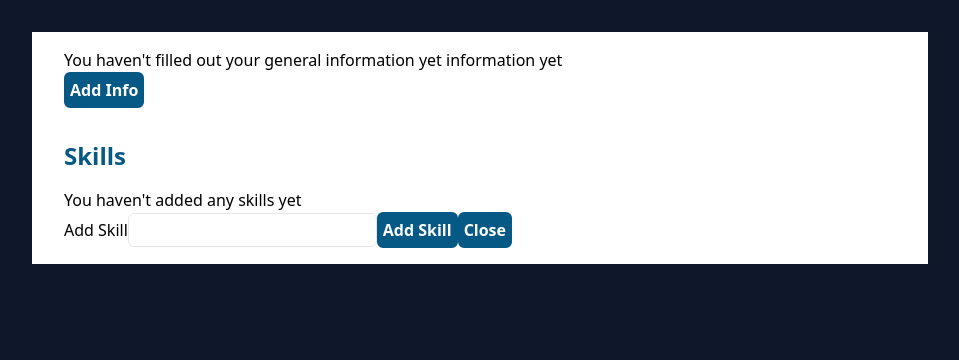
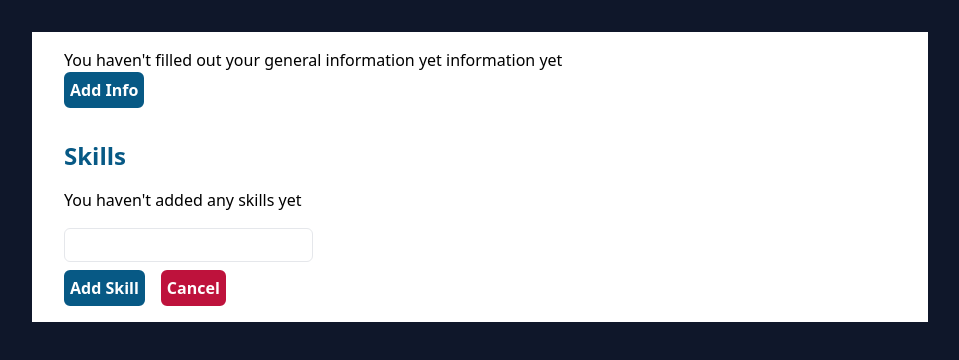
Before and after one commit to JoshDevHub/cv-project, a React (Create React App) app: page / in a window 1280 px wide. Both pictures are taken after a click on the button "Add Skills". Shown: the top 360 px of the page, without its empty margins (160-1119 px from the left). Built offline with nearby package versions, Linux system fonts and the light colour scheme.

Commit message:
feat: style the skills section and form

```diff
--- a/src/components/SkillForm.js
+++ b/src/components/SkillForm.js
@@ -6,25 +6,27 @@ import Input from "./Input";
 class SkillForm extends Component {
   render() {
     const { text } = this.props.skill;
-    console.log(text);
 
     return (
       <form onSubmit={this.props.handleSubmit}>
-        <label>Add Skill</label>
+        <div className="mb-2">
+          <label className="sr-only">Add Skill</label>
           <Input
             type="text"
             handler={this.props.handleChange}
             value={text}
             id="skill"
           />
-        <Button type="submit" text="Add Skill" />
+        </div>
+        <div className="flex gap-4">
+          <Button type="submit" text="Add Skill" styles="primary" />
           <Button
             type="button"
-          text="Close"
-          handler={() => {
-            console.log("boo");
-          }}
+            text="Cancel"
+            styles="alert"
+            handler={this.props.handleClose}
           />
+        </div>
       </form>
     );
   }
--- a/src/components/Skills.js
+++ b/src/components/Skills.js
@@ -46,13 +46,19 @@ class Skills extends Component {
     });
   };
 
+  closeForm = () => {
+    this.setState({
+      showForm: false,
+    });
+  };
+
   skillList() {
     if (this.state.skills.length === 0) {
-      return <p>You haven't added any skills yet</p>;
+      return <p className="mb-4">You haven't added any skills yet</p>;
     }
 
     return (
-      <ul className="flex flex-wrap gap-4">
+      <ul className="mb-4 flex flex-wrap gap-4">
         {this.state.skills.map((skill) => {
           return (
             <li
@@ -76,6 +82,7 @@ class Skills extends Component {
           <SkillForm
             handleSubmit={this.addSkill}
             handleChange={this.handleChange}
+            handleClose={this.closeForm}
             skill={this.state.skill}
           />
         ) : (
```
Lines whose indentation alone changed are shown as unchanged.
